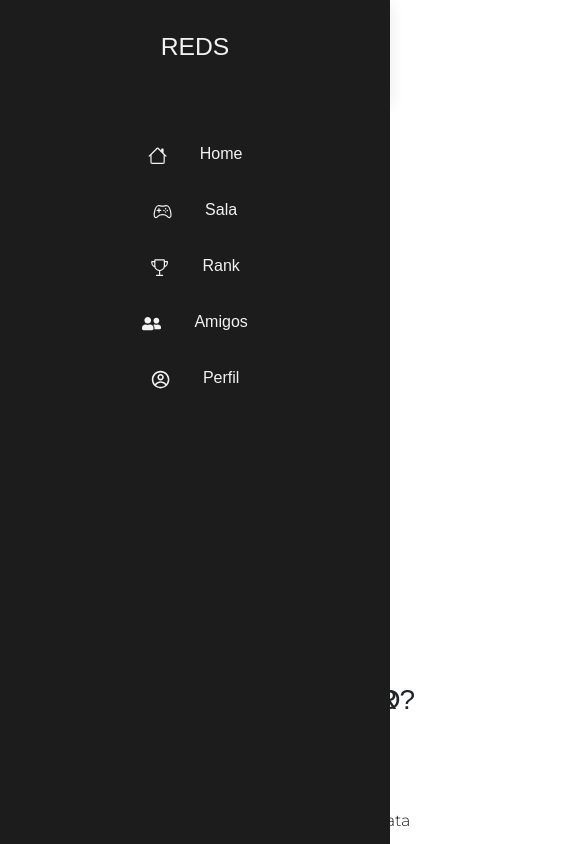
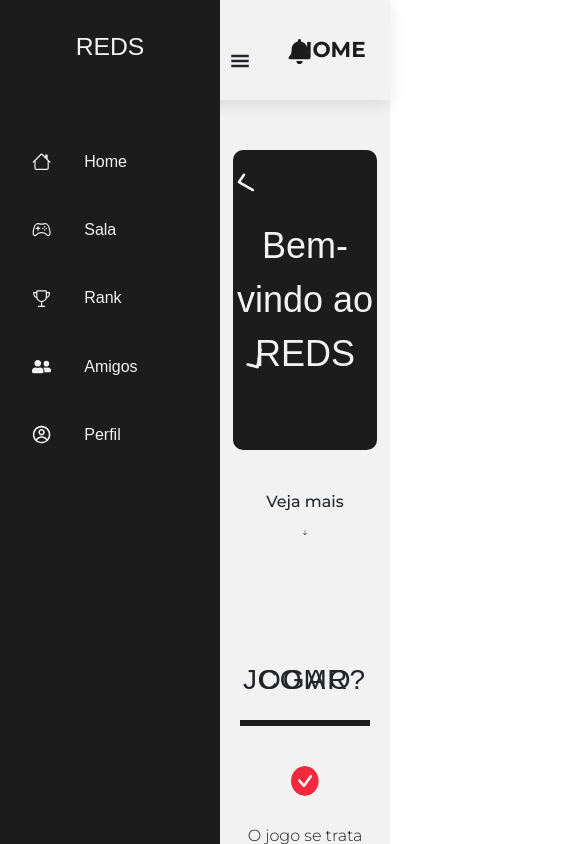
Before and after one commit to BrunoTakeo/reds, a React (Create React App) app: page /home in a window 390 px wide. Shown: the top 844 px of the page, 561 px wide, since content can reach past the window. Built offline with nearby package versions, Linux system fonts and the light colour scheme; a web font is replaced by a local one.

Commit message:
responsivo da home feito

```diff
--- a/src/Components/layout/Header/Header.js
+++ b/src/Components/layout/Header/Header.js
@@ -14,11 +14,11 @@ const Header = ({toggle_header}) => {
     }
     return (
         <Fragment>
-            <header className='Area_Header'>
-                <div className='Area'>
+            <header className='area-header'>
+                <div className='area'>
                     <h4> Home </h4>
                 </div>
-                <div className='Menu-Mobile'>
+                <div className='menu-mobile'>
                     <i>
                         <GiIcons.GiHamburgerMenu onClick={() => toggleClick()}/>
                     </i>
--- a/src/Components/layout/Header/header.css
+++ b/src/Components/layout/Header/header.css
@@ -1,6 +1,6 @@
 @import url('https://fonts.googleapis.com/css2?family=Montserrat:ital,wght@0,100..900;1,100..900&display=swap');
 
-.Area_Header{
+.area-header{
     display: flex;
     align-items: center;
     z-index: 1;
@@ -14,14 +14,14 @@
     height: 100px;
     box-shadow: 0px 5px 15px 0px rgba(28,28,28,0.1);
 }
-.Area{
+.area{
     padding-left: 285px;
     color: #1C1C1C;
     margin: 0;
     text-transform: uppercase;
     font-size: 15px;
 }
-.Area h4 {
+.area h4 {
     font-weight: 700;
     margin-bottom: 0;
 }
@@ -55,11 +55,11 @@ img{
 .app-notification i {
     color: #1C1C1C;
 }
-.Menu-Mobile{
+.menu-mobile{
     display: none;
 }
-/* @media screen and (max-width: 760px) {
-    .Menu-Mobile{
+@media screen and (max-width: 800px) {
+    .menu-mobile{
         position: absolute;
         margin-left: 220px;
         margin-top: 18px;
@@ -67,7 +67,8 @@ img{
         cursor: pointer;
         display: flex;
     }
-    .Menu-Mobile:focus, .Menu-Mobile:hover{
+    .menu-mobile
+    .menu-mobile:focus, .menu-mobile:hover{
         text-decoration: none;
     }
-} */
+}
--- a/src/Components/layout/Menu/ShowItens.js
+++ b/src/Components/layout/Menu/ShowItens.js
@@ -35,7 +35,7 @@ const ShowItens = ({item}) => {
             </div>
         </Fragment>
     )
-  }else{
+  } else{
     return(
         <Fragment>
             <Link to={item.path || '#'} className='app-sidebar-item plain'>
--- a/src/Components/layout/Menu/showitens.css
+++ b/src/Components/layout/Menu/showitens.css
@@ -70,7 +70,11 @@
     margin-top: 5%;
 }
 
-@media screen and (max-width: 800px){
+.app-sidebar.active {
+	margin-left: -220px;
+}
+
+/* @media screen and (max-width: 800px){
     .app-sidebar-item {
         padding: 0;
     }
@@ -84,4 +88,4 @@
         margin-top: 3.5%;
         margin-bottom: 3.5%;
     }
-}
+} */
--- a/src/Components/layout/Menu/sidebar.css
+++ b/src/Components/layout/Menu/sidebar.css
@@ -18,8 +18,8 @@
 	font-family: "Short Stack", sans-serif;
 }
 
-@media screen and (max-width: 800px){
+/* @media screen and (max-width: 800px){
     .app-sidebar {
         min-width: 100%;
     }
-}
+} */
--- a/src/Pages/Home/home.css
+++ b/src/Pages/Home/home.css
@@ -50,6 +50,7 @@
 }
 
 .bem-vindo-conteudo p {
+    margin-bottom: 0;
     font-family: "Short Stack", sans-serif;
 }
 
@@ -191,6 +192,14 @@
     }
 }
 
+@media screen and (max-width: 850px) {
+    .cti {
+        flex-direction: column;
+        padding: 30px;
+        gap: 30px;
+    }
+}
+
 @media screen and (max-width: 800px){
     .bem-vindo {
         height: 300px;
@@ -202,3 +211,31 @@
         width: 100%;
     }
 }
+
+@media screen and (max-width: 520px) {
+    .logo-tutorial {
+        width: 90%;
+        padding: 40px 0;
+    }
+    .logo-tutorial img {
+        display: none;
+    }
+}
+
+@media screen and (max-width: 500px) {
+    .topico {
+        flex-direction: column;
+    }
+    .texto {
+        margin-left: 0;
+    }
+    .texto p {
+        text-align: center;
+    }
+}
+
+@media screen and (max-width: 375px) {
+    .bem-vindo-conteudo, .cti span {
+        font-size: 28px;
+    }
+}
```
